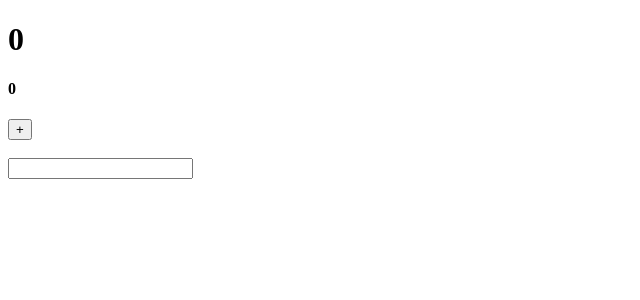
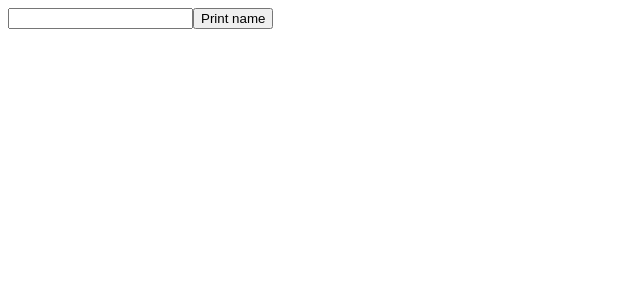
Before and after one commit to erickgust/react-hooks, a React (Vite) app: page / in a window 1280 px wide. Shown: the top 300 px of the page, without its empty margins (0-640 px from the left). Built offline with nearby package versions, Linux system fonts and the light colour scheme.

Commit message:
Add useRef example

```diff
--- a/src/app.tsx
+++ b/src/app.tsx
@@ -1,28 +1,19 @@
-import { useCallback, useMemo, useState } from "react"
+import { useRef } from "react"
 
 function App() {
-  const [counter, setCounter] = useState(0)
-  const [name, setName] = useState('')
+  console.log('App render')
 
-  const total = useMemo(() => {
-    console.log('useMemo')
-    return counter * 12323213 * 3231313 * 123233
-  }, [counter])
+  const inputRef = useRef<HTMLInputElement | null>(null)
 
-  const handlePlus = useCallback(() => {
-    setCounter((prevState) => prevState + 1)
-  }, [])
+  function handlePrintName() {
+    if (!inputRef.current) return
+    alert(inputRef.current.value)
+  }
 
   return (
     <div>
-      <h1>{counter}</h1>
-      <h4>{total}</h4>
-      <button type="button" onClick={handlePlus}>+</button>
-
-      <br />
-      <span>{name}</span>
-      <br />
-      <input type="text" onChange={e => setName(e.target.value)} />
+      <input type="text" ref={inputRef} />
+      <button type="button" onClick={handlePrintName}>Print name</button>
     </div>
   )
 }
```
